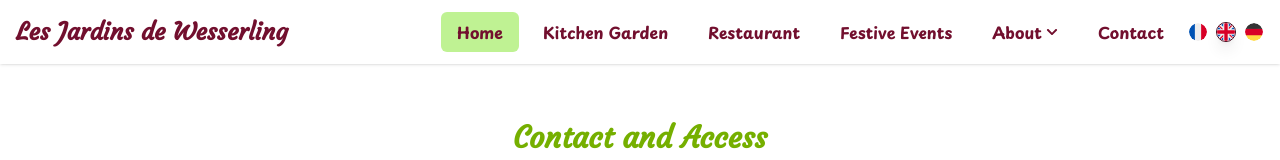
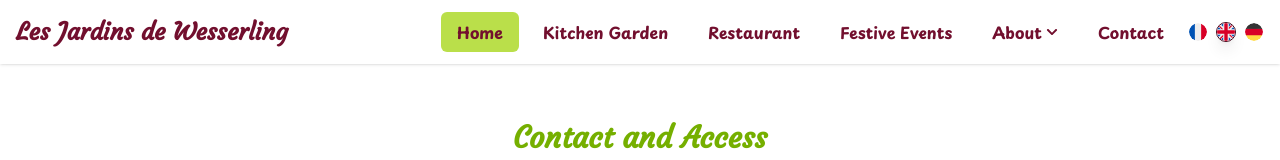
Before and after one commit to Annadesbois/les-jardins-de-wesserling, a Next.js app: page /en/contact in a window 1280 px wide. In both pictures the pointer is over the link "Home". Shown: the top 160 px of the page. Built offline with nearby package versions, Linux system fonts and the light colour scheme.

Commit message:
correct hover bg-color in navbar

```diff
--- a/app/globals.css
+++ b/app/globals.css
@@ -72,7 +72,7 @@ main ul {
 }
 
 .menu-link:hover {
-  @apply bg-surface-3 border-none outline-none;
+  @apply bg-accent border-none outline-none;
 }
 
 .menu-sub-content {
@@ -84,13 +84,13 @@ main ul {
 }
 
 .navigation-menu-trigger:hover {
-  @apply bg-surface-3;
+  @apply bg-accent;
 }
 
-.form-input {
+/* .form-input {
   @apply w-full rounded-lg border border-surface-3/40 bg-white/80 px-3 py-2 shadow-sm focus:outline-none focus:ring-2 focus:ring-accent font-sans;
 }
 
 .form-label {
   @apply mb-1 block font-semibold;
-}
+} */
```
